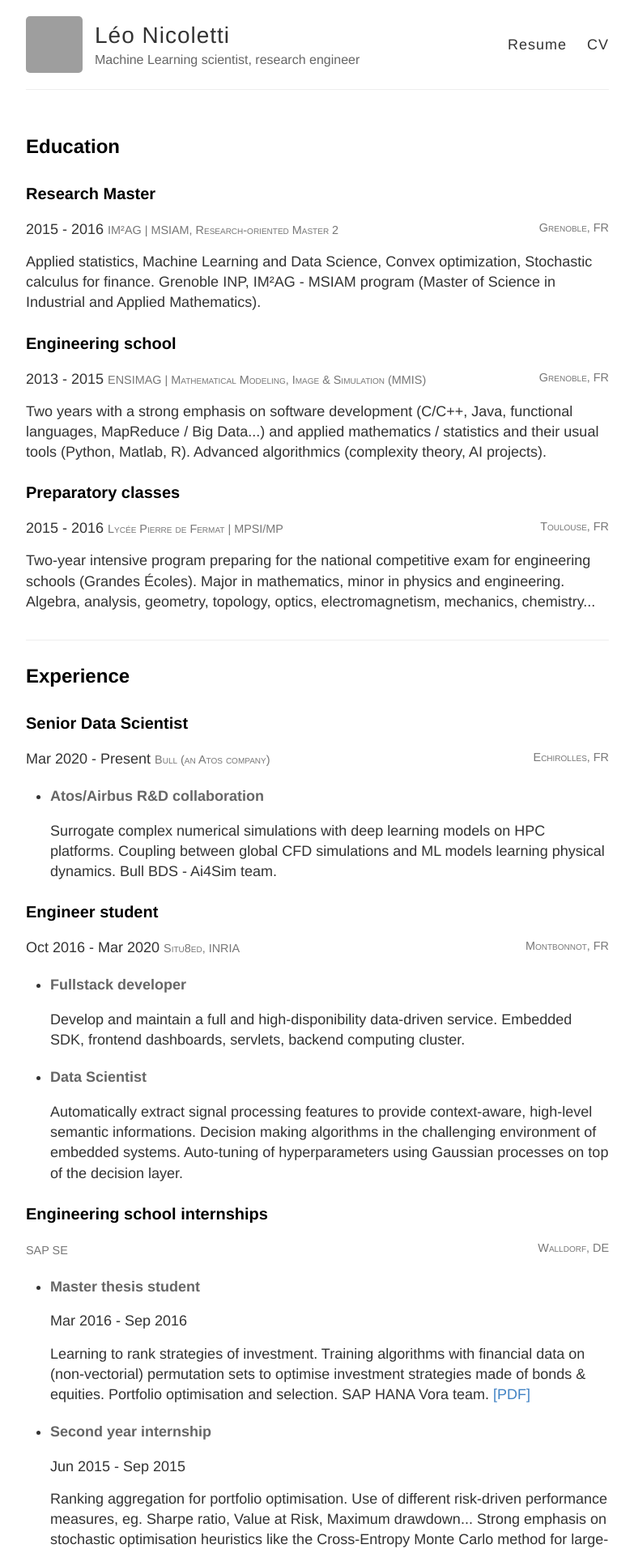
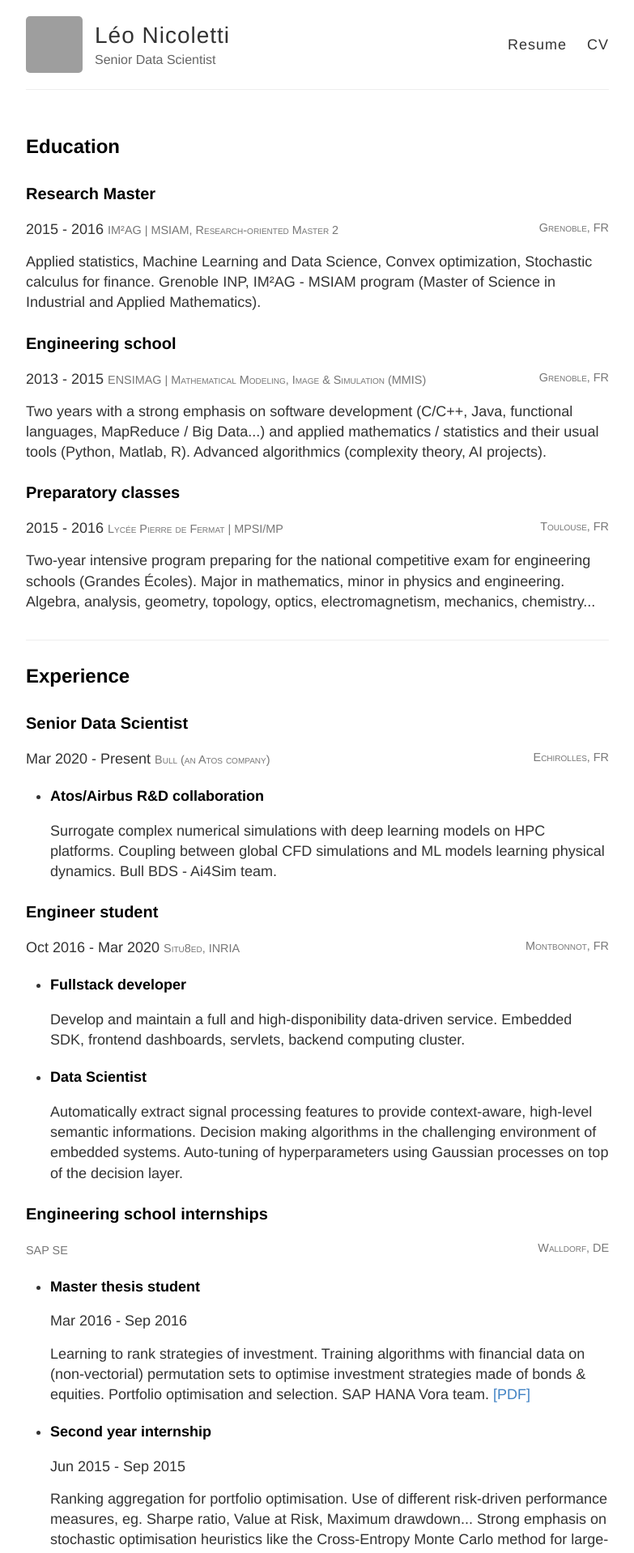
Before and after one commit to leonicoletti/leonicoletti.github.io, a Jekyll site: the page built from curriculum.html, in a window 1280 px wide. Shown: the top 1918 px of the page at 81% size, without its empty margins (248-1031 px from the left). Built offline with Jekyll 4.4.1, drawn with Linux system fonts in a browser that asks for light colours; grey boxes are pictures that could not be loaded.

Commit message:
Description and style.

```diff
--- a/_config.yml
+++ b/_config.yml
@@ -1,8 +1,8 @@
 
 name: Léo Nicoletti
-description: Machine Learning scientist, research engineer
+description: Senior Data Scientist
 avatar: https://avatars1.githubusercontent.com/u/12911256?s=460&v=4
-long_description: I am a Research Engineer in Grenoble, working on Machine Learning and applied mathematics problems. I have a strong interest in all AI-related fields and mathematics for the industry. I graduated from the Grenoble Institute of Technology (ENSIMAG) in 2016.
+long_description: I am a research engineer in Grenoble, working on machine-learning and applied mathematics problems. I have a strong interest in all AI-related fields and the emerging quantum information science. I graduated from the Grenoble Institute of Technology (ENSIMAG) in 2016.
 
 disqus:
 google_analytics: UA-154208473-1
--- a/style.scss
+++ b/style.scss
@@ -52,7 +52,6 @@
 
 h4 {
   font-size: 18px;
-  color: $gray;
 }
 
 p {
```
